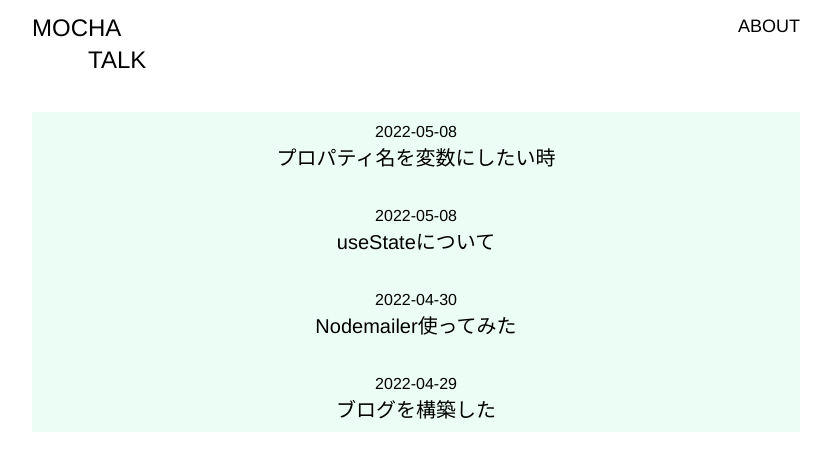
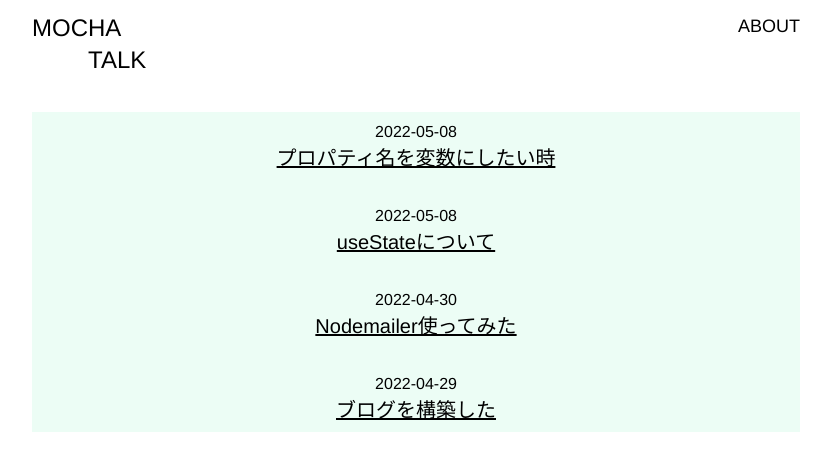
Before and after one commit to shrkhch/blog, a Next.js app: page / in a window 1280 px wide. Shown: the top 470 px of the page, without its empty margins (224-1055 px from the left). Built offline with nearby package versions, Linux system fonts and the light colour scheme.

Commit message:
fix titlehover

```diff
--- a/components/Post.js
+++ b/components/Post.js
@@ -17,7 +17,7 @@ export default function Post({post}) {
                     <div className="flex flex-col items-center">
                         <h3 className="text-left text-md font-light mt-2">{post.frontmatter.date}</h3>
                         <Link href={`/blog/${post.slug}`} >
-                            <a><h2 className="inline-block text-xl font-normal hover:text-red-700 mb-2">{post.frontmatter.title}</h2></a>
+                            <a><h2 className="inline-block text-xl font-normal underline hover:underline-offset-4 mb-2">{post.frontmatter.title}</h2></a>
                         </Link>
                     </div>
                 </div>
```
